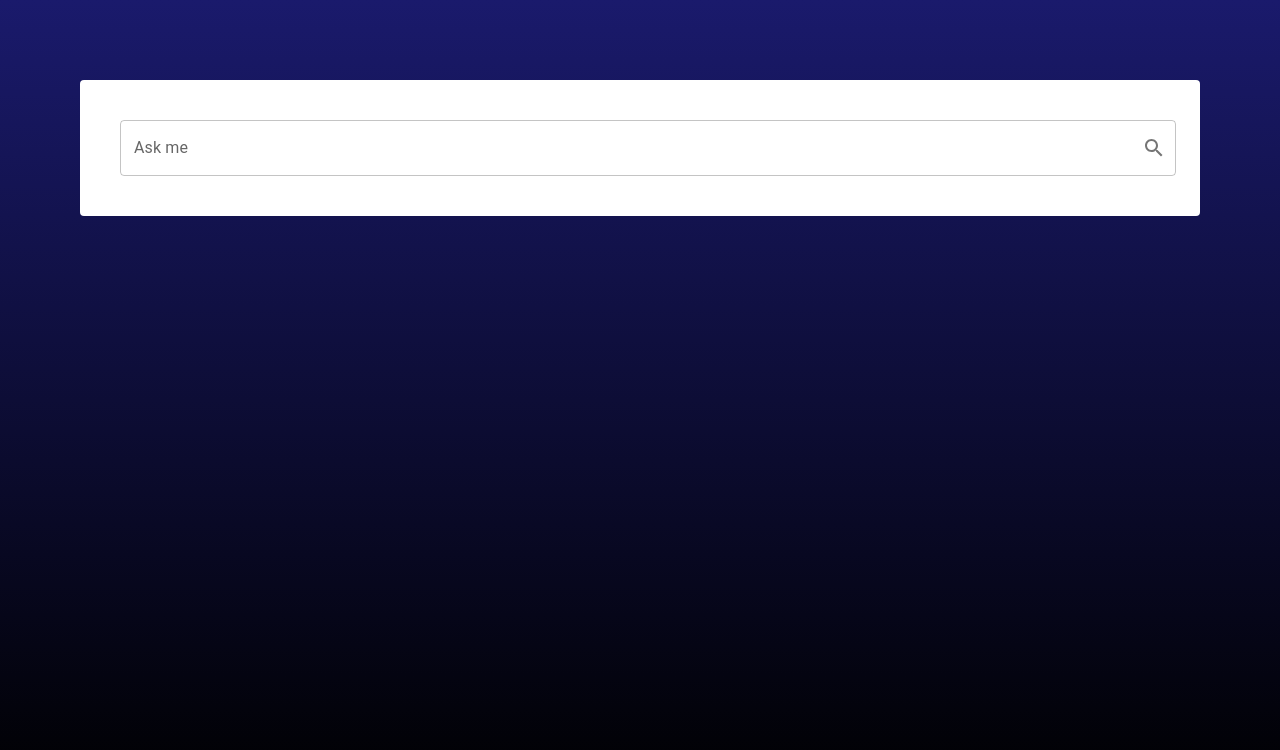
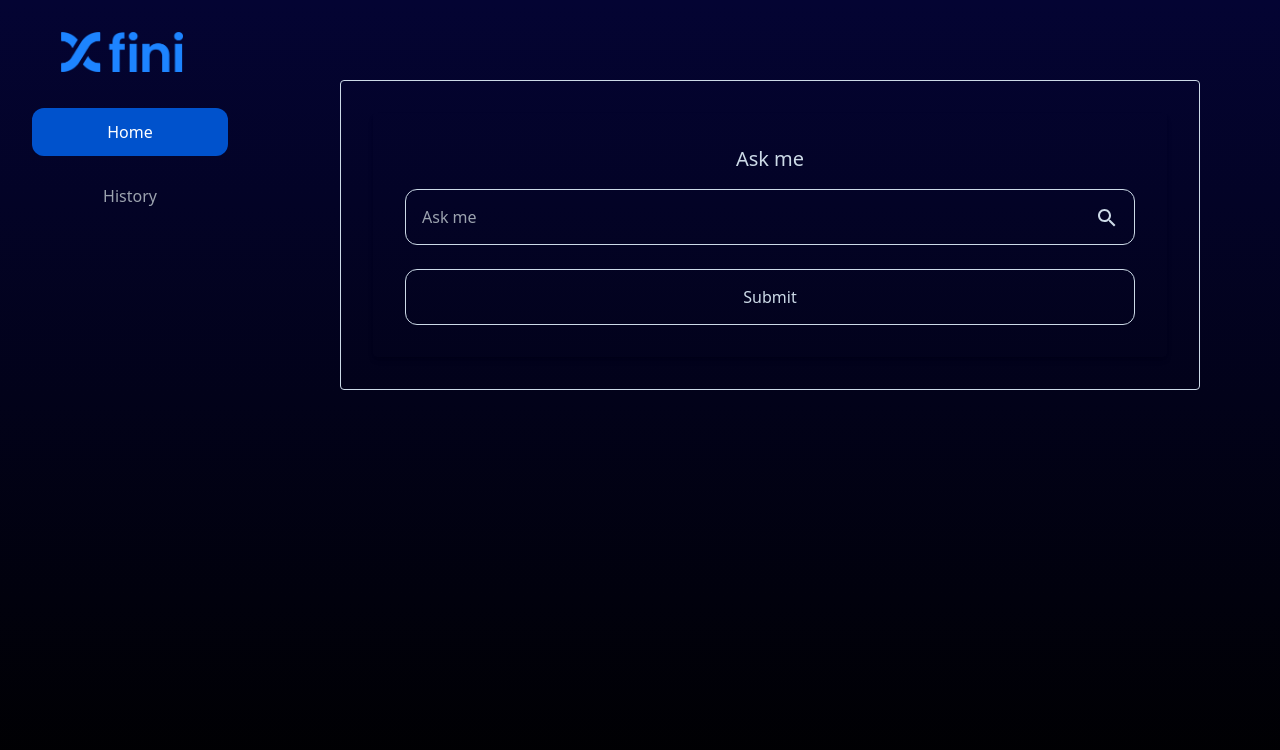
Before and after one commit to nisanurren/searchBar, a React (Vite) app: page /login in a window 1280 px wide. Both pictures are taken after typing "Sample" into the empty fields and a click on the button "LOGIN". Shown: the top 750 px of the page. Built offline with nearby package versions, Linux system fonts and the light colour scheme.

Commit message:
Add: side bar gor private routes

```diff
--- a/src/App.jsx
+++ b/src/App.jsx
@@ -27,19 +27,16 @@ function App() {
       <AppContext.Provider value={providerState}>
         <div>
           <Router>
-            <div className="flex h-full overflow-hidden">
 
               <Routes>
                 <Route path="/login" element={<LoginPage />} />
-
                 <Route element={<PrivateRoute />}>
                 <Route path="/" element={<HelpCenter />} />
                 <Route path="/history" element={<HistoryPage></HistoryPage> }></Route>
                 </Route>
               </Routes>
-            </div>
           </Router>
-        </div>
+          </div>
       </AppContext.Provider>
     </div>
   )
--- a/src/PrivateRoute.jsx
+++ b/src/PrivateRoute.jsx
@@ -1,5 +1,6 @@
 import React from 'react';
 import { Navigate, Outlet } from 'react-router-dom';
+import SideBar from './components/SideBar';
 import { useSelector } from 'react-redux';
 
 const PrivateRoute = () => {
@@ -9,7 +10,14 @@ const PrivateRoute = () => {
         return <Navigate to="/login" replace />;
     }
 
-    return <Outlet />;
+    return (
+        <div className="flex h-full overflow-hidden">
+        <SideBar></SideBar>
+
+            <Outlet />
+
+        </div>
+      );
 };
 
 export default PrivateRoute;
--- a/src/components/SearchBar.jsx
+++ b/src/components/SearchBar.jsx
@@ -1,4 +1,5 @@
 import { useEffect, useState } from "react";
+import { blue } from '@mui/material/colors';
 import {
   FormControl,
   OutlinedInput,
@@ -15,37 +16,50 @@ function SearchBar() {
   const dispatch = useDispatch();
 
   const handleQuestion = (e) => {
+    console.log(e)
+    e.preventDefault();
     setLocalQuestion(e.target.value);
   };
 
-  const askQuestion = () => {
+  const askQuestion = (e) => {
+    e.preventDefault();
     if (!question.length) {
       return;
     }
-
     dispatch(setQuestion(question))
     dispatch(askQuestionToChatBot(question))
   };
 
   return (
-    <div className=" w-full ">
-      <div className="bg-white p-8 rounded shadow-mdmax-w-sm">
-        <FormControl fullWidth sx={{ m: 1 }}>
-          <InputLabel htmlFor="filled-adornment-amount">Ask me</InputLabel>
-          <OutlinedInput
+    <div className="w-full">
+      <div className="bg-transparent p-8 rounded shadow-mdmax-w-sm border border-fini-light">
+        <form className="w-full p-8 rounded shadow-md" onSubmit={askQuestion}>
+        <label htmlFor="question" className="block text-[#ccdae7] text-xl mb-4">
+          Ask me
+        </label>
+        <div className="relative mb-4">
+          <input
+            type="text"
+            id="question"
             value={question}
             onChange={handleQuestion}
-            id="outlined-adornment-amount"
-            endAdornment={
-              <InputAdornment position="end">
-                <IconButton onClick={askQuestion} edge="end">
-                  <SearchIcon />
-                </IconButton>
-              </InputAdornment>
-            }
-            label="Ask me"
+            className="w-full p-4 border h-14 border-[#ccdae7] rounded-xl text-[#ccdae7] bg-transparent focus:outline-none focus:ring-2 focus:ring-[#ccdae7]"
+            placeholder="Ask me"
           />
-        </FormControl>
+          <button
+            type="submit"
+            className="absolute inset-y-0 right-0 px-4 text-[#ccdae7] bg-transparent border-none cursor-pointer"
+          >
+            <SearchIcon />
+          </button>
+        </div>
+        <button
+          type="submit"
+          className="w-full mt-2 h-14 py-2  rounded-xl bg-transparent border border-fini-light text-fini-light hover:hover:bg-fini-blue hover:text-white hover:rounded-xl hover:border-none"
+        >
+          Submit
+        </button>
+      </form>
       </div>
     </div>
   );
--- /dev/null
+++ b/src/components/SideBar.jsx
@@ -0,0 +1,47 @@
+import { useNavigate } from "react-router";
+
+
+function SideBar() {
+  const { pathname } = window?.location;
+  const navigate = useNavigate();
+
+  const onClick = (path) => {
+    navigate(path);
+  };
+
+  const pathSelector = (path) => {
+    if (pathname === path) {
+      return "bg-fini-blue text-white rounded-xl";
+    } else {
+      return "text-gray-400 ";
+    }
+  };
+
+  const sidebarItems = [{path: '/', label: 'Home'}, {path: '/history', label: 'History'}]
+
+  return (
+    <div className="p-8 h-screen bg-gradient-custom" style={{ minWidth: "260px" }}>
+      <div className="flex pb-4 justify-center">
+        <img src={"/fini-logo.png"} className="mr-4" style={{ height: 40 }} />
+      </div>
+      <ul className="mt-5">
+        {sidebarItems.map(
+          (item, index) => (
+            <li
+              className={`mb-4 px-6 py-3 cursor-pointer text-center ${pathSelector(
+                item.path
+              )} hover:bg-fini-blue hover:text-white hover:rounded-xl`}
+              onClick={() => onClick(item.path)}
+              key={index}
+            >
+              {item.label}
+            </li>
+          )
+        )}
+      </ul>
+    </div>
+  );
+}
+
+
+export default SideBar;
--- a/tailwind.config.cjs
+++ b/tailwind.config.cjs
@@ -7,11 +7,13 @@ module.exports = {
   theme: {
     extend: {
       colors: {
-        'custom-blue': '#1a1a6c',
+        'custom-blue': '#040433',
         'custom-black': '#000000',
+        'fini-blue': '#0052cc',
+        'fini-light': '#ccdae7'
       },
       backgroundImage: {
-        'gradient-custom': 'linear-gradient(to bottom, #1a1a6c, #000000)',
+        'gradient-custom': 'linear-gradient(to bottom, #040433, #000000)',
       },
     },
   },
```
Also changed, not shown: public/fini-logo.png (added).
